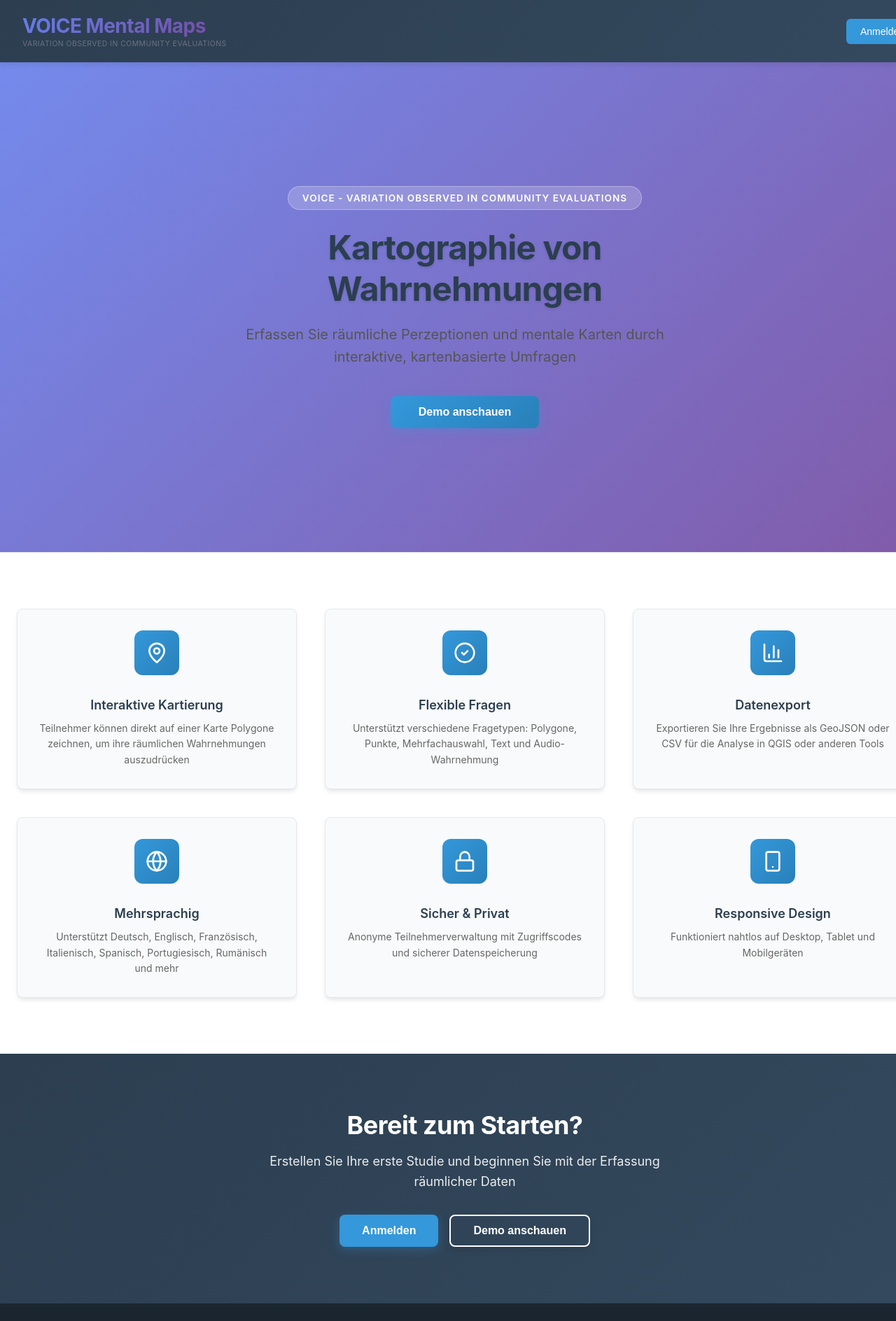
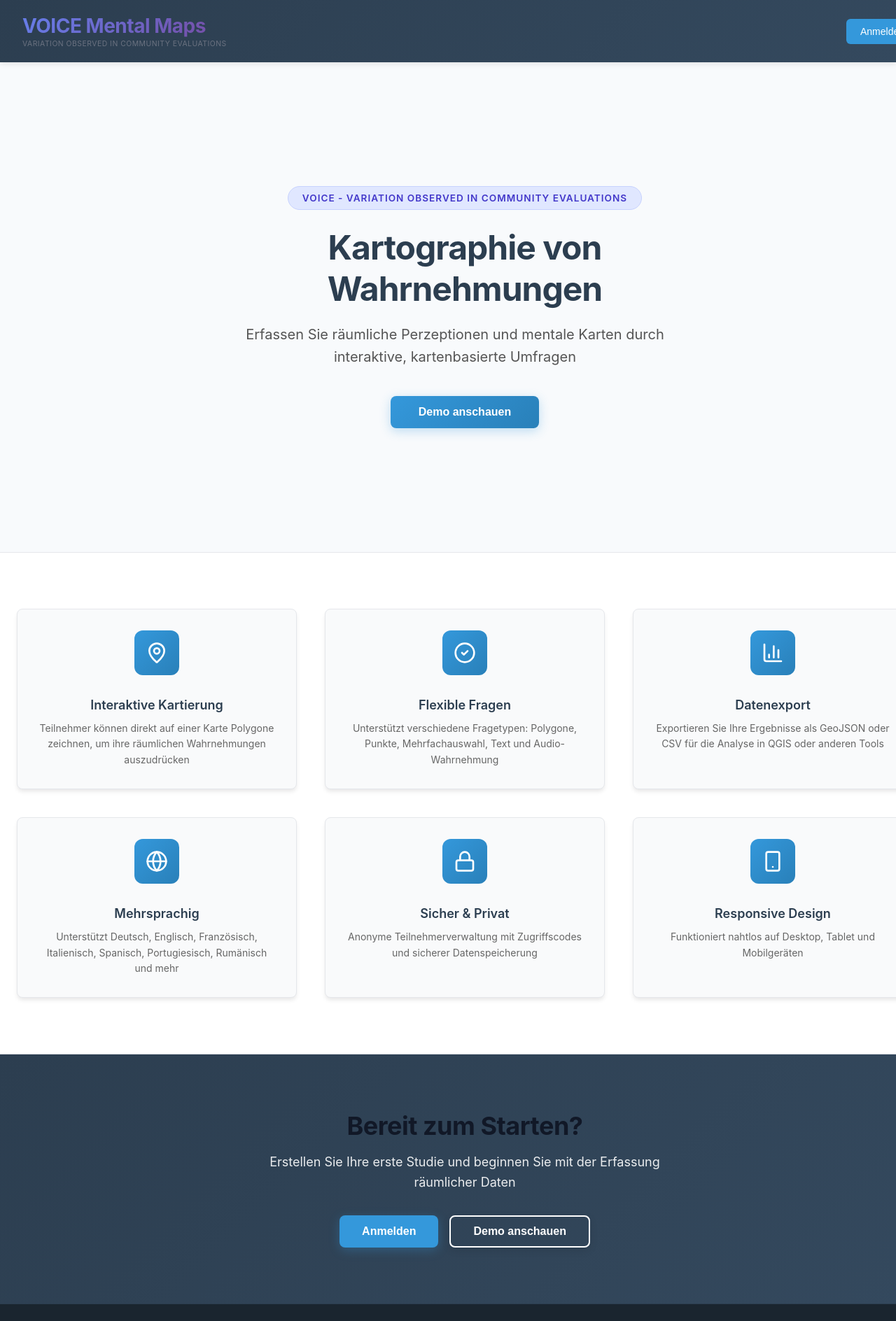
Before and after one commit to oppenpsy-rub/mental-maps, a React (Create React App) app in the folder client/: page / in a window 1280 px wide. Shown: the top 1888 px of the page at 70% size. Built offline with nearby package versions, Linux system fonts and the light colour scheme.

Commit message:
fix: Revert to neutral color scheme while keeping full-width backgrounds

```diff
--- a/client/src/index.css
+++ b/client/src/index.css
@@ -219,7 +219,7 @@ code {
   position: relative;
   width: 100%;
   padding: 100px 20px;
-  background: linear-gradient(135deg, #667eea 0%, #764ba2 100%);
+  background: #f8fafc;
   margin: 0;
   overflow: hidden;
 }
@@ -230,7 +230,7 @@ code {
   left: 0;
   width: 100%;
   height: 100%;
-  background: linear-gradient(135deg, rgba(102, 126, 234, 0.9) 0%, rgba(118, 75, 162, 0.9) 100%);
+  background: #f8fafc;
   z-index: 0;
 }
 
@@ -245,11 +245,10 @@ code {
 .landing-hero-badge {
   display: inline-block;
   padding: 8px 20px;
-  background: rgba(255, 255, 255, 0.2);
-  backdrop-filter: blur(10px);
-  border: 1px solid rgba(255, 255, 255, 0.3);
+  background: #e0e7ff;
+  border: 1px solid #c7d2fe;
   border-radius: 30px;
-  color: white;
+  color: #4338ca;
   font-size: 0.85rem;
   font-weight: 600;
   letter-spacing: 1px;
@@ -260,14 +259,13 @@ code {
 .landing-hero-title {
   font-size: 3rem;
   font-weight: 800;
-  color: white;
+  color: #111827;
   margin-bottom: 1.5rem;
-  text-shadow: 0 2px 4px rgba(0, 0, 0, 0.1);
 }
 
 .landing-hero-subtitle {
   font-size: 1.25rem;
-  color: rgba(255, 255, 255, 0.95);
+  color: #4b5563;
   max-width: 42rem;
   margin: 0 auto 2rem;
   line-height: 1.6;
@@ -277,8 +275,8 @@ code {
   padding: 14px 32px;
   font-size: 16px;
   font-weight: 600;
-  color: #667eea;
-  background: white;
+  color: white;
+  background: #2c3e50;
   border: none;
   border-radius: 8px;
   cursor: pointer;
@@ -287,6 +285,7 @@ code {
 }
 
 .landing-cta-button:hover {
+  background: #1d4ed8;
   transform: translateY(-2px);
   box-shadow: 0 6px 20px rgba(0, 0, 0, 0.2);
 }
@@ -350,8 +349,9 @@ code {
   position: relative;
   width: 100%;
   padding: 100px 20px;
-  background: linear-gradient(135deg, #1e293b 0%, #334155 100%);
+  background: white;
   margin: 0;
+  border-top: 1px solid #e5e7eb;
 }
 
 .landing-cta-content {
@@ -365,13 +365,13 @@ code {
 .landing-cta-content h2 {
   font-size: 2.5rem;
   font-weight: 700;
-  color: white;
+  color: #111827;
   margin-bottom: 1rem;
 }
 
 .landing-cta-content p {
   font-size: 1.125rem;
-  color: rgba(255, 255, 255, 0.9);
+  color: #6b7280;
   margin-bottom: 2.5rem;
 }
 
@@ -393,19 +393,21 @@ code {
 }
 
 .landing-button.primary {
-  background: linear-gradient(135deg, #667eea 0%, #764ba2 100%);
+  background: #2c3e50;
   color: white;
-  box-shadow: 0 4px 12px rgba(102, 126, 234, 0.4);
+  box-shadow: 0 4px 12px rgba(0, 0, 0, 0.15);
 }
 
 .landing-button.primary:hover {
+  background: #1d4ed8;
   transform: translateY(-2px);
-  box-shadow: 0 6px 20px rgba(102, 126, 234, 0.5);
+  box-shadow: 0 6px 20px rgba(0, 0, 0, 0.2);
 }
 
 .landing-button.secondary {
   background: white;
-  color: #1e293b;
+  color: #374151;
+  border: 2px solid #d1d5db;
   box-shadow: 0 4px 12px rgba(0, 0, 0, 0.1);
 }
 
```
